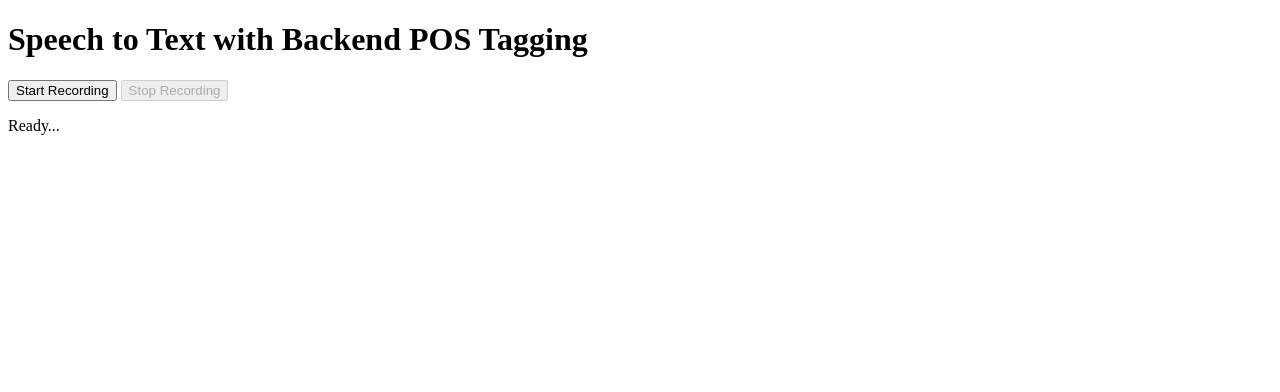
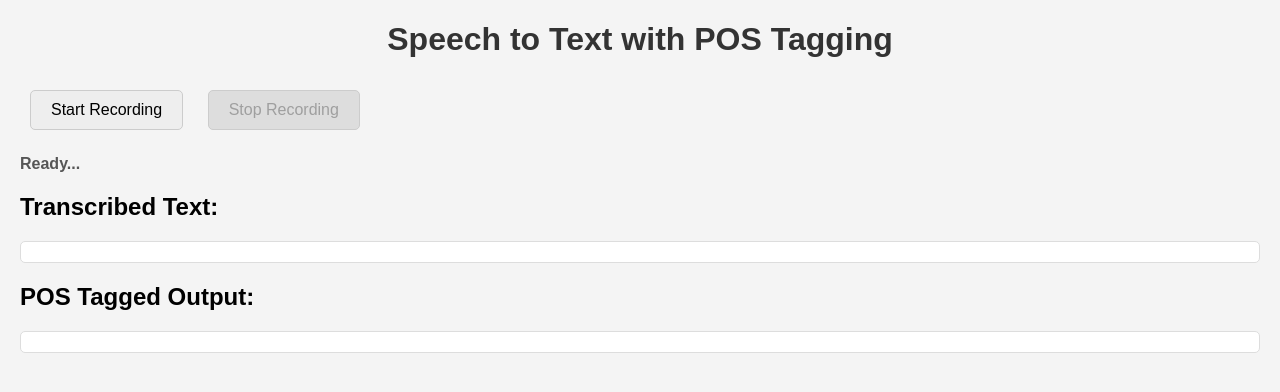
Before and after one commit to shubhamtodkar06/speech_pos_backend, a Django app: page / in a window 1280 px wide. Shown: the top 392 px of the page. Run offline with Django 4.2, Linux system fonts and the light colour scheme.

Commit message:
final commit

```diff
--- /dev/null
+++ b/requirements.txt
@@ -0,0 +1,5 @@
+daphne
+channels
+django>=4.2,<5.0
+google-cloud-speech
+nltk
--- a/stt_pos/routing/websocket.py
+++ b/stt_pos/routing/websocket.py
@@ -1,6 +1,6 @@
 # stt_pos/routing/websocket.py
 from django.urls import re_path
-from . import consumers  # This will refer to your consumers.py file
+from stt_pos import consumers  # Import consumers directly from the app
 
 websocket_urlpatterns = [
     re_path(r'ws/stt_pos/$', consumers.STTPOSEndpoint.as_asgi()),
--- a/stt_pos/templates/stt_pos/index.html
+++ b/stt_pos/templates/stt_pos/index.html
@@ -1,31 +1,97 @@
 <!DOCTYPE html>
 <html>
 <head>
-    <title>Speech to Text with Backend POS Tagging</title>
+    <title>Speech to Text with POS Tagging</title>
+    <style>
+        body {
+            font-family: sans-serif;
+            margin: 20px;
+            background-color: #f4f4f4;
+        }
+        h1 {
+            color: #333;
+            text-align: center;
+        }
+        button {
+            padding: 10px 20px;
+            margin: 10px;
+            font-size: 16px;
+            cursor: pointer;
+            border: 1px solid #ccc;
+            border-radius: 5px;
+            background-color: #eee;
+        }
+        button:disabled {
+            background-color: #ddd;
+            cursor: not-allowed;
+        }
+        #status {
+            margin-top: 15px;
+            font-weight: bold;
+            color: #555;
+        }
+        #transcribedText {
+            margin-top: 20px;
+            padding: 10px;
+            border: 1px solid #ddd;
+            border-radius: 5px;
+            background-color: #fff;
+            white-space: pre-wrap; /* Preserve whitespace and wrap text */
+        }
+        #taggedOutput {
+            margin-top: 20px;
+            padding: 10px;
+            border: 1px solid #ddd;
+            border-radius: 5px;
+            background-color: #fff;
+            white-space: pre-wrap; /* Preserve whitespace and wrap text */
+            color: #333;
+        }
+        .nn { color: darkgreen; } /* Noun, singular or mass */
+        .nns { color: darkgreen; font-style: italic; } /* Noun, plural */
+        .jj { color: blue; } /* Adjective */
+        .vb { color: red; } /* Verb, base form */
+        .vbp { color: red; font-weight: bold; } /* Verb, non-3rd person singular present */
+        .vbd { color: red; font-style: italic; } /* Verb, past tense */
+        .in { color: purple; } /* Preposition or subordinating conjunction */
+        .dt { color: orange; } /* Determiner */
+        .prp { color: brown; } /* Personal pronoun */
+        .wrb { color: teal; } /* Wh-adverb */
+        /* Add more styles for other tags as needed */
+    </style>
 </head>
 <body>
-    <h1>Speech to Text with Backend POS Tagging</h1>
+    <h1>Speech to Text with POS Tagging</h1>
     <button id="startButton">Start Recording</button>
     <button id="stopButton" disabled>Stop Recording</button>
     <p id="status">Ready...</p>
-    <div id="output"></div>
+    <div>
+        <h2>Transcribed Text:</h2>
+        <div id="transcribedText"></div>
+    </div>
+    <div>
+        <h2>POS Tagged Output:</h2>
+        <div id="taggedOutput"></div>
+    </div>
 
     <script>
         const startButton = document.getElementById('startButton');
         const stopButton = document.getElementById('stopButton');
         const statusDisplay = document.getElementById('status');
-        const outputDiv = document.getElementById('output');
+        const transcribedTextDiv = document.getElementById('transcribedText');
+        const taggedOutputDiv = document.getElementById('taggedOutput');
         let mediaRecorder;
         let audioChunks = [];
         let websocket;
+        let latestTranscript = "";
 
         startButton.addEventListener('click', startRecording);
         stopButton.addEventListener('click', stopRecording);
 
         function startRecording() {
-            navigator.mediaDevices.getUserMedia({ audio: true })
+            navigator.mediaDevices.getUserMedia({ audio: { sampleRate: 48000 } })
                 .then(stream => {
-                    mediaRecorder = new MediaRecorder(stream);
+                    mediaRecorder = new MediaRecorder(stream, { mimeType: 'audio/webm;codecs=opus' });
                     mediaRecorder.ondataavailable = event => {
                         if (event.data.size > 0) {
                             audioChunks.push(event.data);
@@ -40,9 +106,10 @@
                         startButton.disabled = false;
                         stopButton.disabled = true;
                         statusDisplay.textContent = "Processing...";
-                        outputDiv.innerHTML = '';
+                        transcribedTextDiv.textContent = "";
+                        taggedOutputDiv.innerHTML = "";
                     };
-                    mediaRecorder.start(100); // Send data in chunks
+                    mediaRecorder.start(100);
                     startButton.disabled = true;
                     stopButton.disabled = false;
                     statusDisplay.textContent = "Recording...";
@@ -63,13 +130,16 @@
                 try {
                     const data = JSON.parse(event.data);
                     if (data.transcript_tags) {
-                        outputDiv.innerHTML = data.transcript_tags;
+                        taggedOutputDiv.innerHTML = `Tagged Output: ${data.transcript_tags}`;
                         statusDisplay.textContent = "Ready...";
+                    } else if (data.transcript) {
+                        latestTranscript = data.transcript;
+                        transcribedTextDiv.textContent = `Transcribed: ${latestTranscript}`;
                     } else if (data.error) {
-                        outputDiv.textContent = `Error: ${data.error}`;
+                        taggedOutputDiv.textContent = `Error: ${data.error}`;
                         statusDisplay.textContent = "Error.";
                     } else if (data.message) {
-                        outputDiv.textContent = data.message;
+                        taggedOutputDiv.textContent = data.message;
                     }
                 } catch (e) {
                     console.error('Error processing message:', event.data, e);
```
Also changed, not shown: stt_pos/consumers.py (+45 -5 lines), 1 other file.
